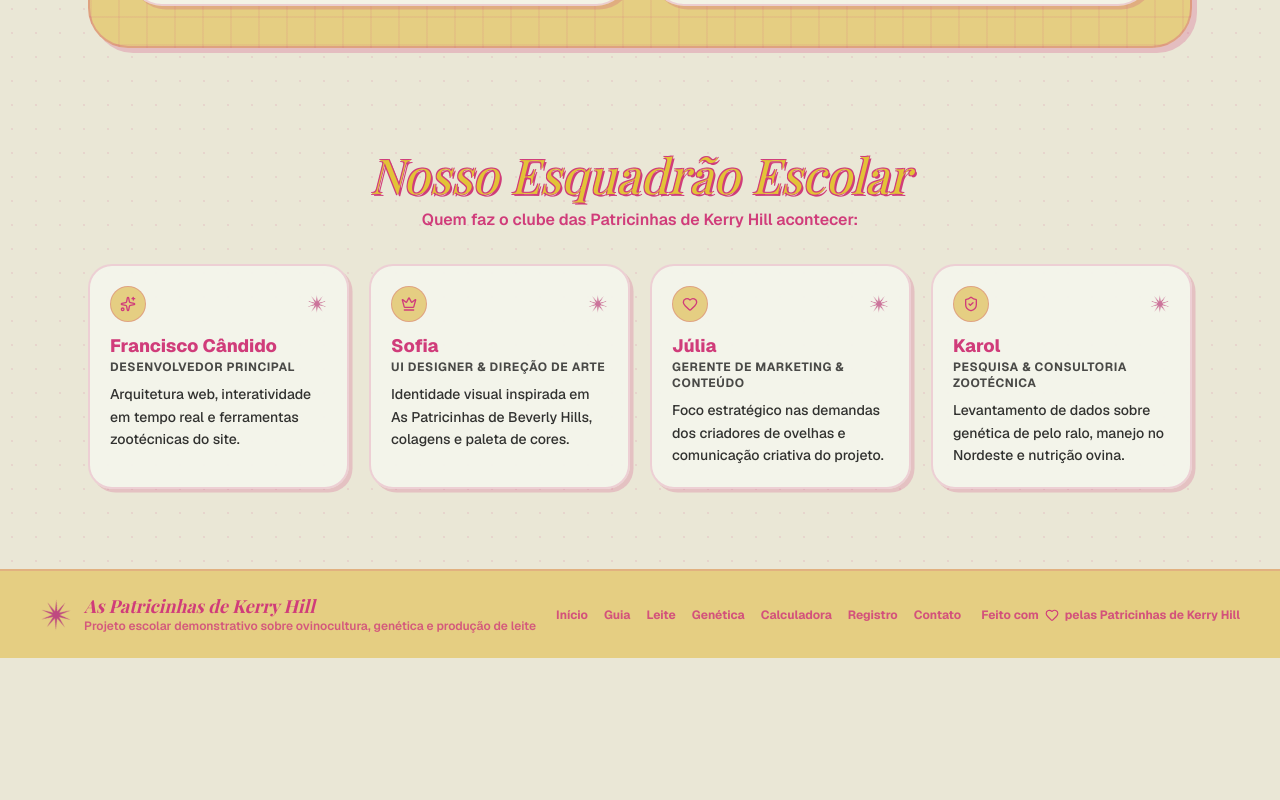
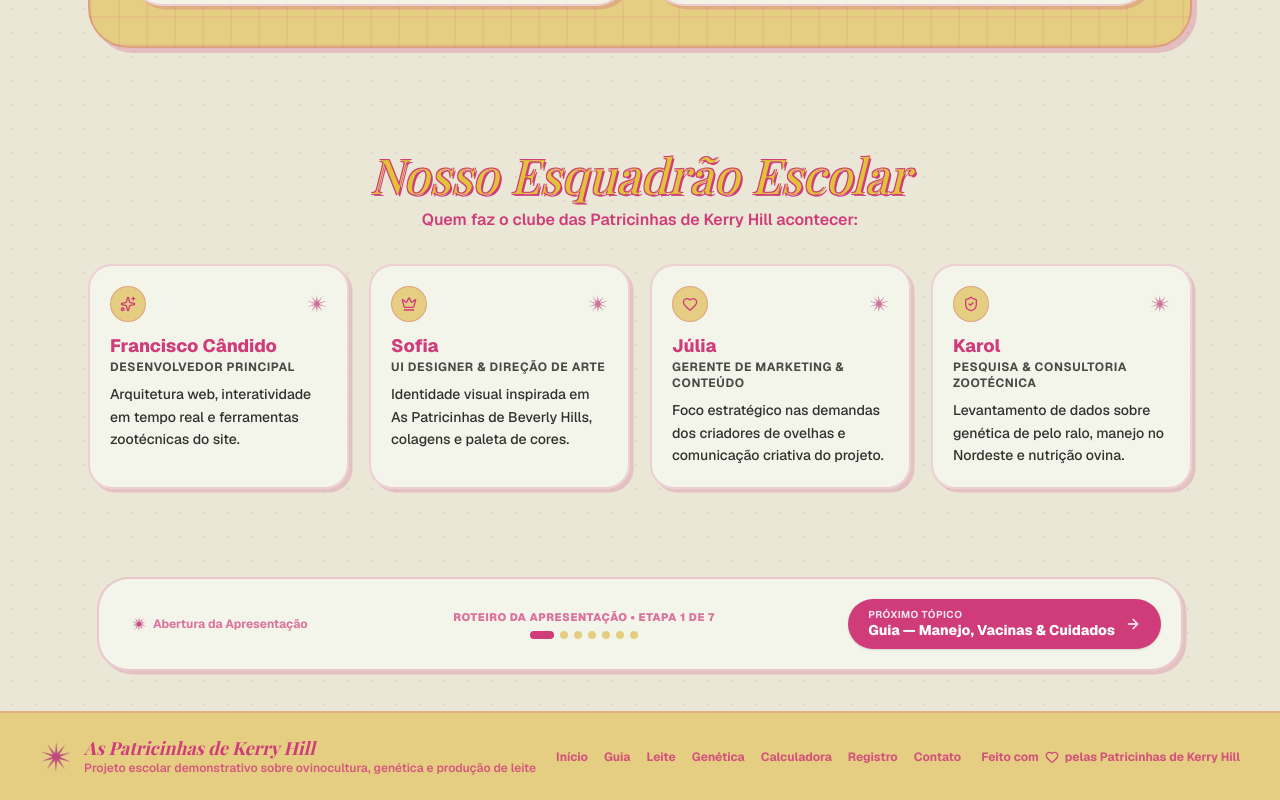
Before and after one commit to ciskk/kerry-hill, a Next.js app: page / in a window 1280 px wide. Shown: the part 2331-3131 px from the top of the page. Before the commit the page ends 2989 px from the top, so only its background shows below. Built offline with nearby package versions, Linux system fonts and the light colour scheme.

Commit message:
Colocando barra de proximo topico embaixo das paginas pra ajudar na apresentacao
- criei o componente NavegacaoApresentacao que mostra em qual etapa da apresentacao a gente ta e tem botao de anterior e proximo
- adicionei o componente no layout principal acima do rodape

```diff
--- a/app/layout.tsx
+++ b/app/layout.tsx
@@ -2,6 +2,7 @@ import type { Metadata } from "next";
 import { Geist, Geist_Mono, Playfair_Display } from "next/font/google";
 import Footer from "@/components/Footer";
 import Navbar from "@/components/Navbar";
+import NavegacaoApresentacao from "@/components/NavegacaoApresentacao";
 import "./globals.css";
 
 const geistSans = Geist({
@@ -47,6 +48,9 @@ export default function RootLayout({
         {/* CONTEÚDO DA PÁGINA */}
         <main className="flex-1 w-full flex flex-col">{children}</main>
 
+        {/* ROTEIRO SEQUENCIAL PARA APRESENTAÇÃO ESCOLAR */}
+        <NavegacaoApresentacao />
+
         {/* RODAPÉ DO PROJETO ESCOLAR */}
         <Footer />
       </body>
--- /dev/null
+++ b/components/NavegacaoApresentacao.tsx
@@ -0,0 +1,97 @@
+"use client";
+
+import Link from "next/link";
+import { usePathname } from "next/navigation";
+import AnimarScroll from "@/components/AnimarScroll";
+import Estrela from "@/components/Estrela";
+import Icone from "@/components/Icone";
+import { linksNavegacao } from "@/data/conteudos";
+
+/**
+ * Barra sequencial "Roteiro da Apresentação" exibida no fim de cada página
+ * para facilitar a passagem de tópicos durante a apresentação escolar.
+ */
+export default function NavegacaoApresentacao() {
+  const pathname = usePathname();
+  const indiceAtual = linksNavegacao.findIndex((item) => item.href === pathname);
+
+  if (indiceAtual === -1) return null;
+
+  const anterior = indiceAtual > 0 ? linksNavegacao[indiceAtual - 1] : null;
+  const proximo =
+    indiceAtual < linksNavegacao.length - 1
+      ? linksNavegacao[indiceAtual + 1]
+      : linksNavegacao[0];
+
+  const voltandoAoInicio = indiceAtual === linksNavegacao.length - 1;
+
+  return (
+    <aside
+      aria-label="Roteiro de navegação da apresentação escolar"
+      className="w-full max-w-[1150px] mx-auto px-4 md:px-8 pb-10 pt-2"
+    >
+      <AnimarScroll
+        variante="subir"
+        className="bg-papel/95 border-2 border-rosa/25 rounded-[2rem] p-4 sm:p-5 sombra-pop-sm flex flex-col sm:flex-row items-center justify-between gap-4"
+      >
+        {/* Botão Anterior */}
+        <div className="w-full sm:w-auto flex justify-center sm:justify-start">
+          {anterior ? (
+            <Link
+              href={anterior.href}
+              className="inline-flex items-center gap-2 text-xs sm:text-sm font-bold text-rosa bg-amarelo-card/60 hover:bg-amarelo-card px-4 py-2 rounded-full border border-rosa/20 transition-all active:scale-95"
+            >
+              <Icone nome="arrow-left" className="w-4 h-4" />
+              <span>Anterior: {anterior.label}</span>
+            </Link>
+          ) : (
+            <span className="inline-flex items-center gap-1.5 text-xs font-bold text-rosa/70 px-3 py-1.5">
+              <Estrela className="w-4 h-4" velocidadeGiro="lenta" />
+              <span>Abertura da Apresentação</span>
+            </span>
+          )}
+        </div>
+
+        {/* Indicador de Etapa Central */}
+        <div className="flex flex-col items-center text-center">
+          <span className="text-[11px] font-black uppercase tracking-wider text-rosa/70">
+            Roteiro da Apresentação • Etapa {indiceAtual + 1} de{" "}
+            {linksNavegacao.length}
+          </span>
+          <div className="flex items-center gap-1.5 mt-1.5" aria-hidden="true">
+            {linksNavegacao.map((link, idx) => (
+              <span
+                key={link.href}
+                className={`h-2 rounded-full transition-all ${
+                  idx === indiceAtual
+                    ? "w-6 bg-rosa"
+                    : idx < indiceAtual
+                    ? "w-2 bg-rosa/45"
+                    : "w-2 bg-amarelo-card"
+                }`}
+              />
+            ))}
+          </div>
+        </div>
+
+        {/* Botão Próximo Tópico */}
+        <div className="w-full sm:w-auto flex justify-center sm:justify-end">
+          <Link
+            href={proximo.href}
+            className="inline-flex items-center gap-2.5 bg-rosa hover:bg-rosa-escuro text-white font-bold text-xs sm:text-sm px-5 py-2.5 rounded-full shadow-sm hover:scale-[1.03] active:scale-95 transition-all"
+          >
+            <div className="text-left leading-tight">
+              <span className="block text-[10px] uppercase tracking-wider opacity-85">
+                {voltandoAoInicio ? "Recomeçar Roteiro" : "Próximo Tópico"}
+              </span>
+              <span className="block font-extrabold">
+                {proximo.label} — {proximo.resumoApresentacao}
+              </span>
+            </div>
+            <Icone nome="arrow-right" className="w-4 h-4 shrink-0" />
+          </Link>
+        </div>
+      </AnimarScroll>
+    </aside>
+  );
+}
```
